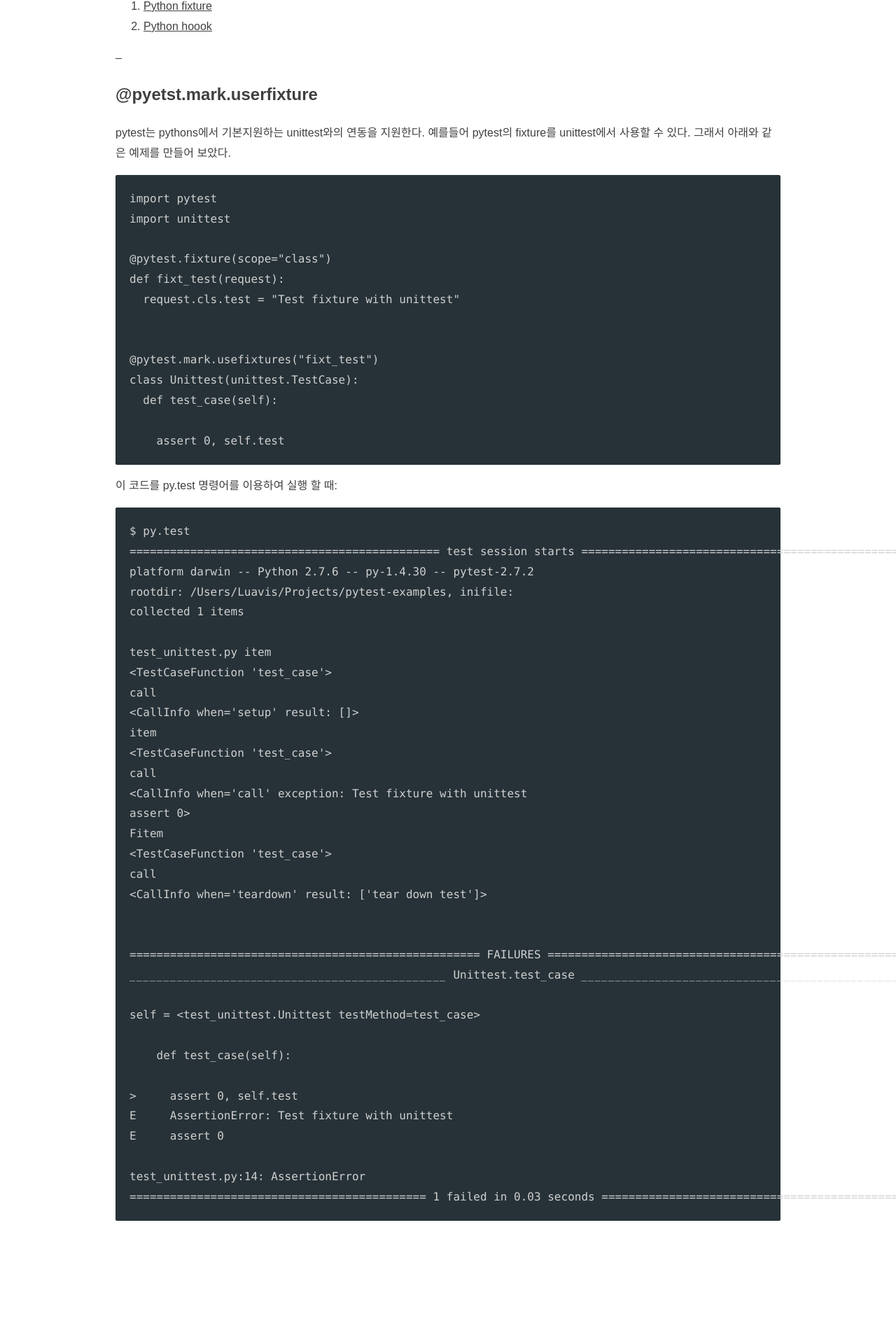
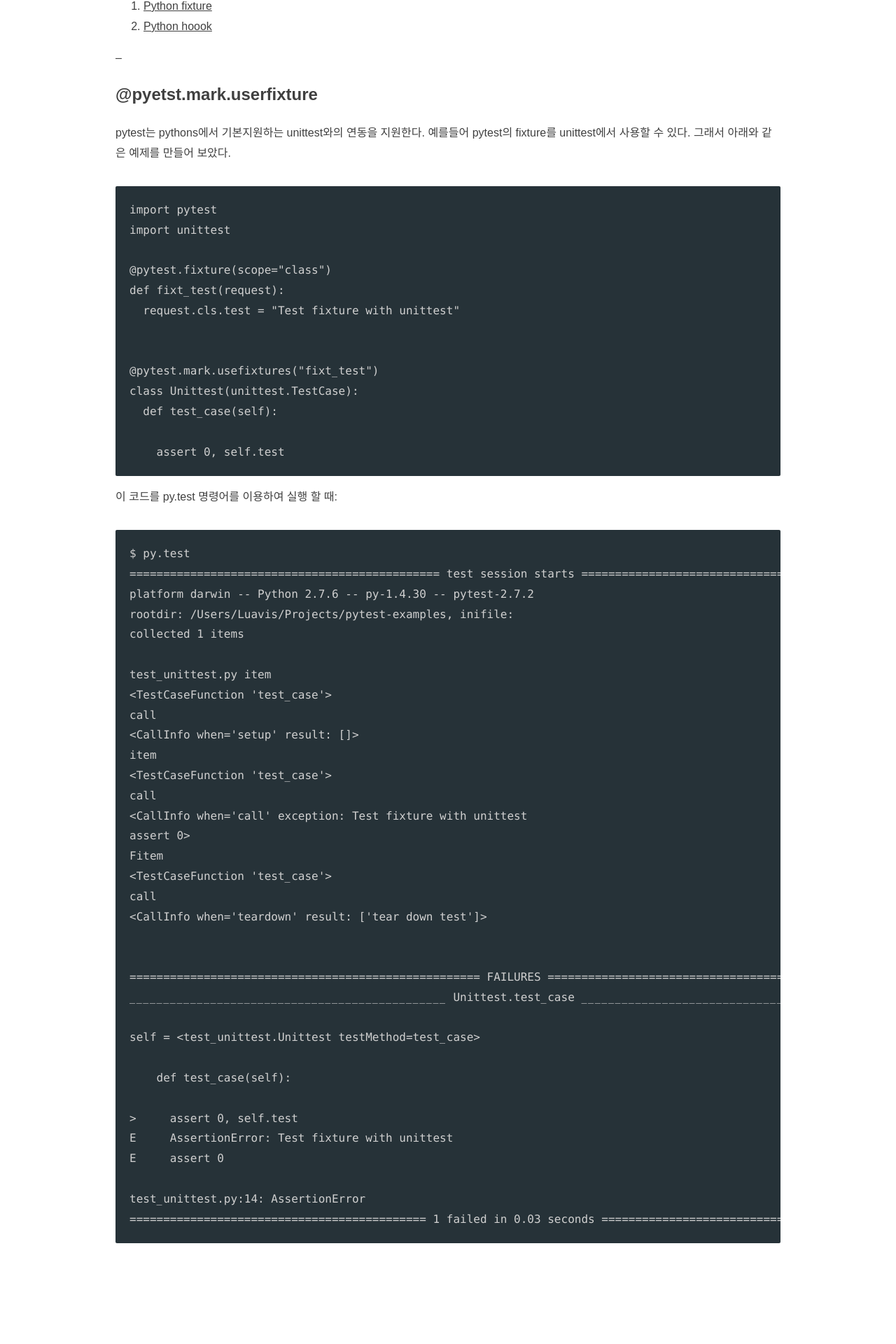
Before and after one commit to Luavis/luavis.github.io, a Jekyll site: the page built from _posts/python/2015-07-21-python-pytest-with-unittest.markdown, in a window 1280 px wide. Shown: the part 834-2754 px from the top of the page at 70% size. Built offline with Jekyll 4.4.1, drawn with Linux system fonts in a browser that asks for light colours; some web fonts are replaced; comment, search, counter and statistics services are not loaded.

Commit message:
Add overflow auto

```diff
--- a/static/css/code.css
+++ b/static/css/code.css
@@ -18,7 +18,7 @@ p > .highlighter-rouge {
   padding: 1px 3px;
 }
 
-.highlighter-rouge > pre {
+.highlighter-rouge > div.highlight {
   overflow: auto;
 }
 
```
